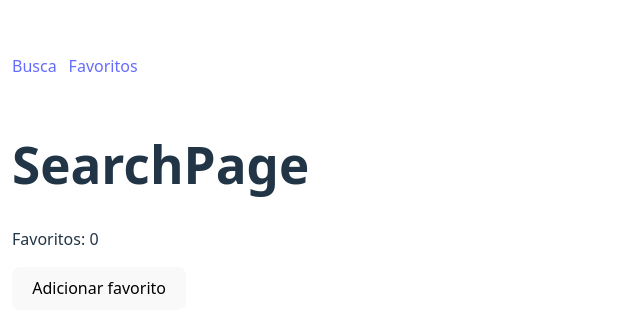
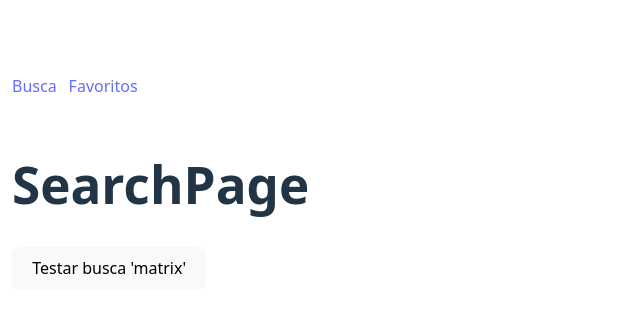
Before and after one commit to LucasBagolin/movie-app, a React (Vite) app: page / in a window 1280 px wide. Shown: the part 218-550 px from the top of the page, without its empty margins (0-640 px from the left). Built offline with nearby package versions, Linux system fonts and the light colour scheme.

Commit message:
feat: TMDB cliente + env and smoke test

```diff
--- /dev/null
+++ b/src/api/tmdb.js
@@ -0,0 +1,26 @@
+const BASE_URL = import.meta.env.VITE_TMDB_BASE_URL;
+const API_KEY = import.meta.env.VITE_TMDB_API_KEY;
+
+// Pequeno helper: faz fetch e trata erro de HTTP
+async function fetchJson(url) {
+  const res = await fetch(url);
+  if (!res.ok) {
+    const text = await res.text();
+    throw new Error(`HTTP ${res.status} - ${text}`);
+  }
+  return res.json();
+}
+
+// Busca de filmes
+export async function searchMovies({ query, page = 1, language = "pt-BR" }) {
+  const url = `${BASE_URL}/search/movie?api_key=${API_KEY}&query=${encodeURIComponent(
+    query
+  )}&page=${page}&include_adult=false&language=${language}`;
+  return fetchJson(url);
+}
+
+// Detalhes + créditos (diretor/elenco)
+export async function getMovieDetails(id, language = "pt-BR") {
+  const url = `${BASE_URL}/movie/${id}?api_key=${API_KEY}&language=${language}&append_to_response=credits`;
+  return fetchJson(url);
+}
--- a/src/pages/SearchPage.jsx
+++ b/src/pages/SearchPage.jsx
@@ -1,19 +1,34 @@
-import { useContext } from "react";
-import { FavoritesContext } from "../context/FavoritesContext.jsx";
+import { useState } from "react";
+import { searchMovies } from "../api/tmdb";
 
 export default function SearchPage() {
-  const { favorites, toggle, isFavorite } = useContext(FavoritesContext);
+  const [status, setStatus] = useState("idle"); // idle | loading | success | error
+  const [total, setTotal] = useState(null);
+  const [msg, setMsg] = useState("");
 
-  const dummy = { id: 1, title: "Filme Exemplo" };
+  async function testarBusca() {
+    try {
+      setStatus("loading");
+      setMsg("");
+      const data = await searchMovies({ query: "matrix", page: 1 });
+      setTotal(data.total_results);
+      setStatus("success");
+    } catch (err) {
+      setStatus("error");
+      setMsg(err.message);
+    }
+  }
 
   return (
     <div>
       <h1>SearchPage</h1>
-      <p>Favoritos: {favorites.length}</p>
 
-      <button onClick={() => toggle(dummy)}>
-        {isFavorite(dummy.id) ? "Remover favorito" : "Adicionar favorito"}
+      <button onClick={testarBusca} disabled={status === "loading"}>
+        {status === "loading" ? "Buscando..." : "Testar busca 'matrix'"}
       </button>
+
+      {status === "success" && <p>Total de resultados: {total}</p>}
+      {status === "error" && <p style={{ color: "red" }}>Erro: {msg}</p>}
     </div>
   );
 }
```
Also changed, not shown: 1 other file (tests, documents, lock files or other folders).
